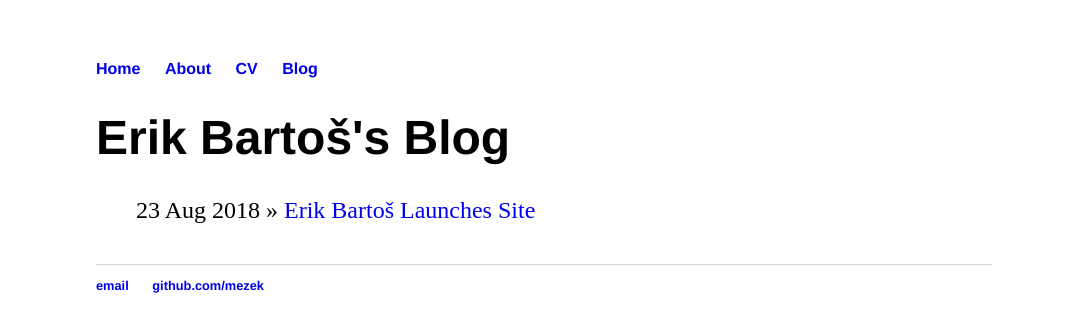
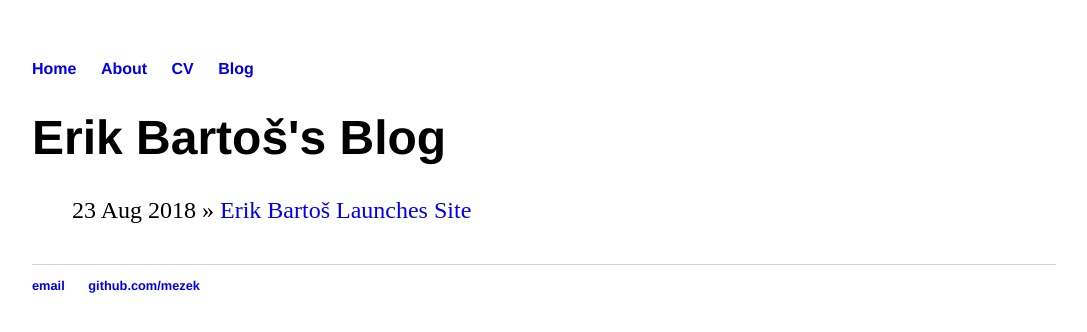
Before and after one commit to Mezek/mezek.github.io, a Jekyll site: the page built from blog/index.html, in a window 1280 px wide. Shown: the top 332 px of the page, without its empty margins (96-1183 px from the left). Built offline with Jekyll 4.4.1, drawn with Linux system fonts in a browser that asks for light colours.

Commit message:
Update main.css

```diff
--- a/css/main.css
+++ b/css/main.css
@@ -1,34 +1,45 @@
 body {
 	margin: 60px auto;
-    width: 70%;
+	width: 1024px;
 }
+
 nav ul, footer ul {
 	font-family:'Helvetica', 'Arial', 'Sans-Serif';
 	padding: 0px;
 	list-style: none;
 	font-weight: bold;
 }
+
 nav ul li, footer ul li {
 	display: inline;
 	margin-right: 20px;
 }
+
+.container {
+	width: 90%;
+}
+
 a {
 	text-decoration: none;
 	/*color: #999;*/
 	outline: 0;
 }
+
 a:hover {
 	text-decoration: underline;
 }
+
 h1 {
 	font-size: 3em;
 	font-family:'Helvetica', 'Arial', 'Sans-Serif';
 }
+
 p {
     font-size: 1.5em;
     line-height: 1.4em;
     color: #333;
 }
+
 footer {
     border-top: 1px solid #d5d5d5;
     font-size: .8em;
```
Lines whose indentation alone changed are shown as unchanged.
